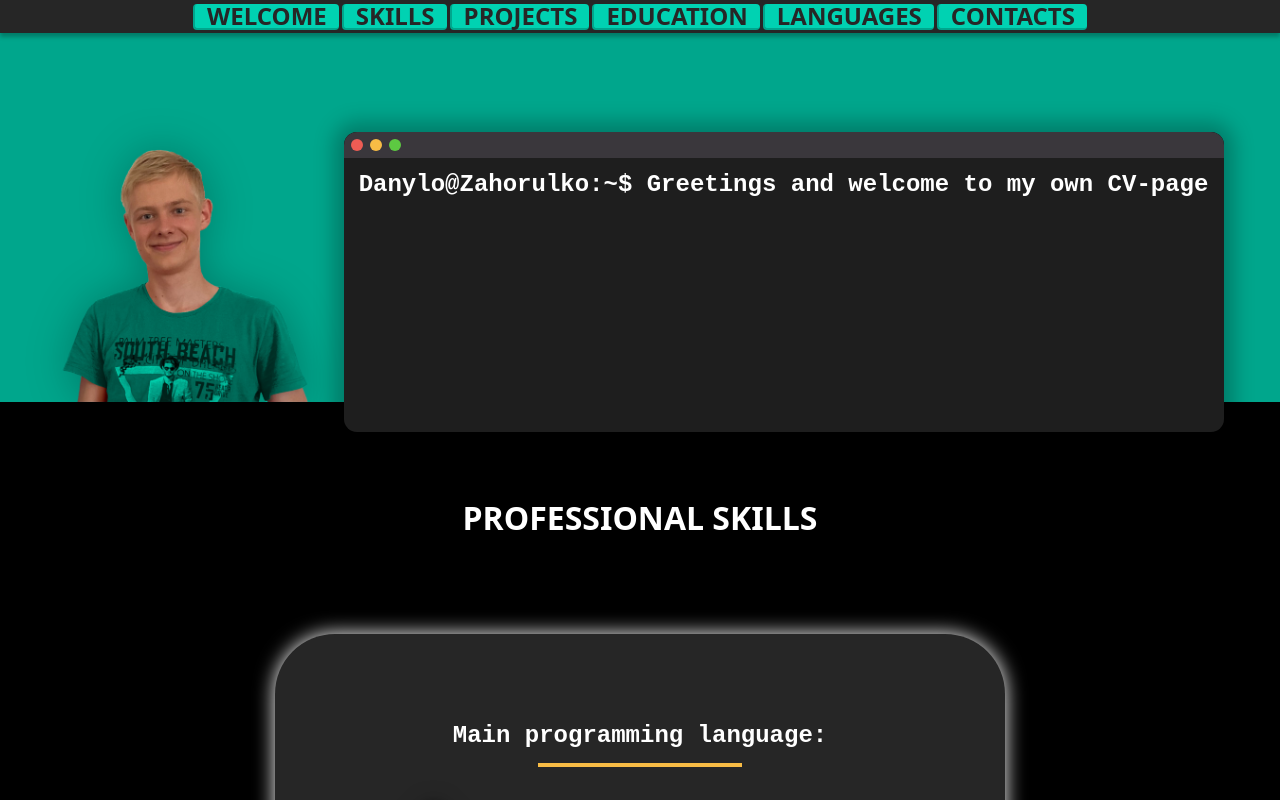
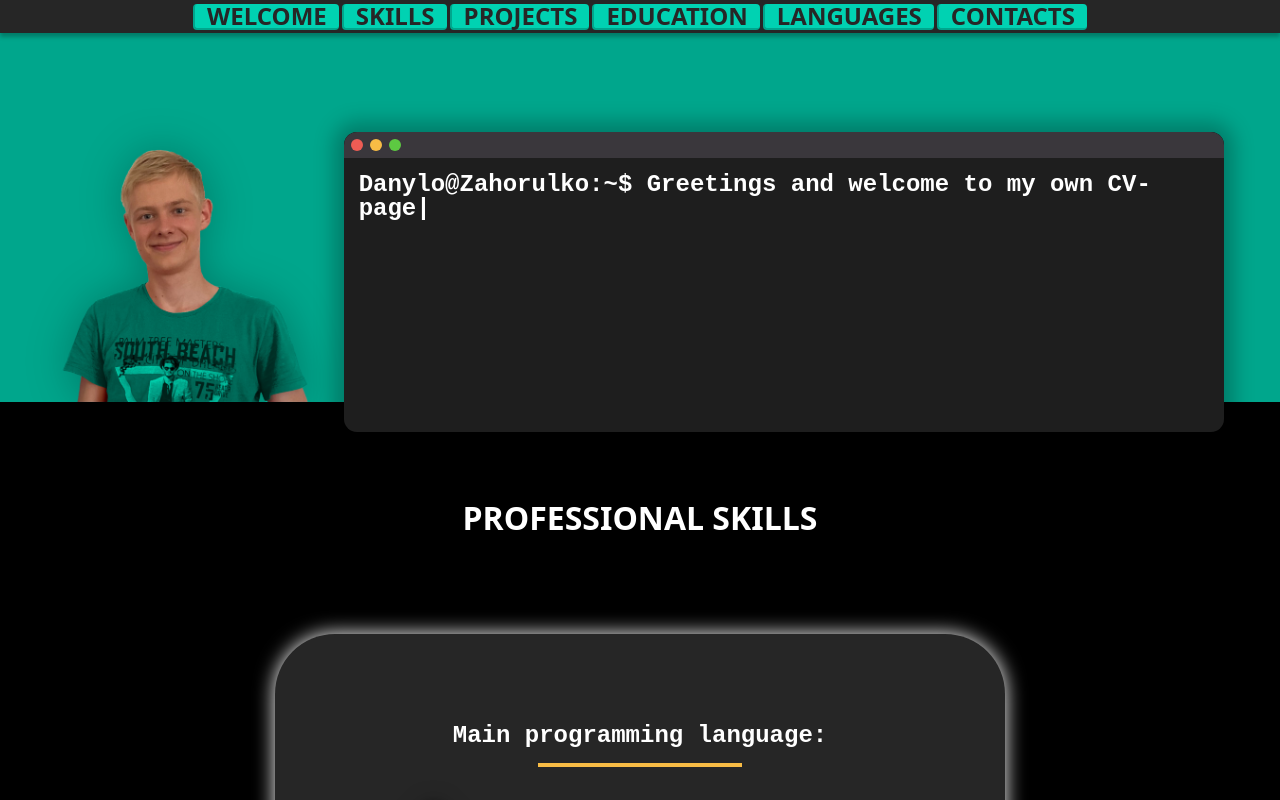
Before and after one commit to danil09234/cv, a React (Create React App) app: page / in a window 1280 px wide. Shown: the top 800 px of the page. Built offline with nearby package versions, Linux system fonts and the light colour scheme.

Commit message:
Change cursor display logics

```diff
--- a/src/components/Console.js
+++ b/src/components/Console.js
@@ -6,7 +6,7 @@ function Console({zIndex, top}) {
     const yellow_button = `${styles.button} ${styles.yellow}`;
     const green_button = `${styles.button} ${styles.green}`;
 
-    let [consoleText, setConsoleText] = useState(false);
+    let [consoleText, setConsoleText] = useState(true);
 
     useEffect(() => {
         const consoleUpdateInterval = setInterval(() => {
@@ -28,7 +28,7 @@ function Console({zIndex, top}) {
             </div>
             <div className={styles.content}>
                 <p className={styles.text}>
-                    Danylo@Zahorulko:~$ Greetings and welcome to my own CV-page{consoleText ? '|' : ''}
+                    Danylo@Zahorulko:~$ Greetings and welcome to my own CV-page{consoleText ? '|' : '\u00A0'}
                 </p>
             </div>
         </div>
```
